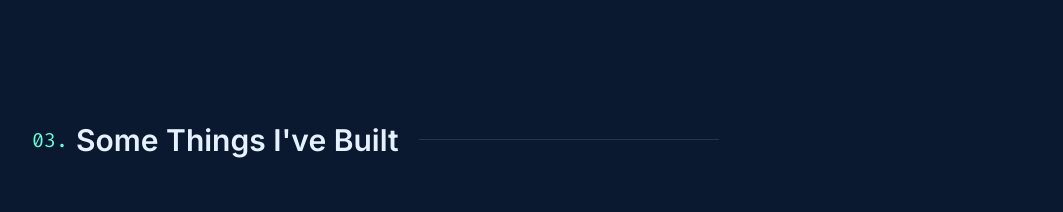
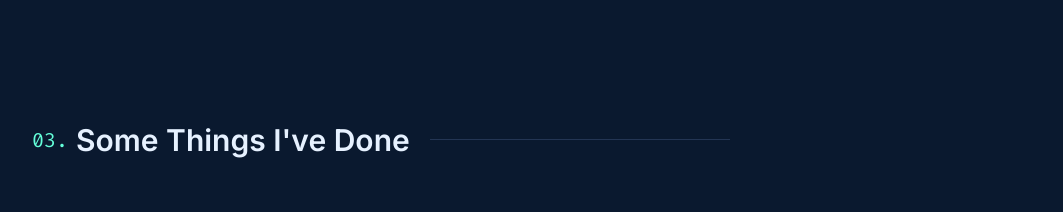
Before and after one commit to hoonz565/hoonz565.github.io, a React (Vite) app: page / in a window 1280 px wide. Shown: the part 2260-2472 px from the top of the page, without its empty margins (108-1171 px from the left). Built offline with nearby package versions, Linux system fonts and the light colour scheme.

Commit message:
fix: update section header text in Projects component

```diff
--- a/src/components/sections/Projects.jsx
+++ b/src/components/sections/Projects.jsx
@@ -52,7 +52,7 @@ const Projects = () => {
           show: { opacity: 1, y: 0, transition: { duration: 0.6 } }
         }}
       >
-        <SectionHeader index={3} title="Some Things I've Built" />
+        <SectionHeader index={3} title="Some Things I've Done" />
 
         <ul className="p-0 m-0 list-none mt-12 space-y-12 md:space-y-24">
           {featuredProjects.map((project, i) => (
```
